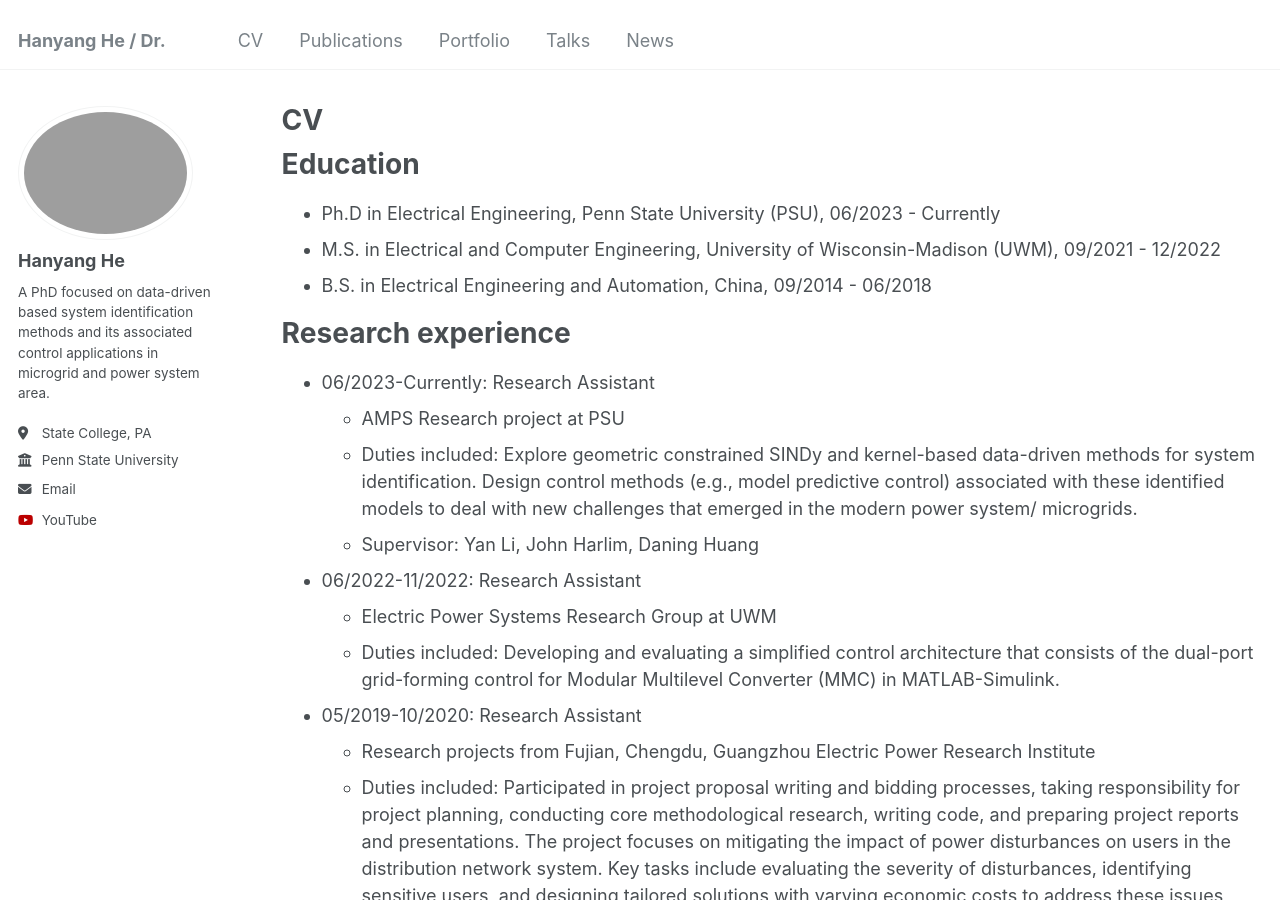
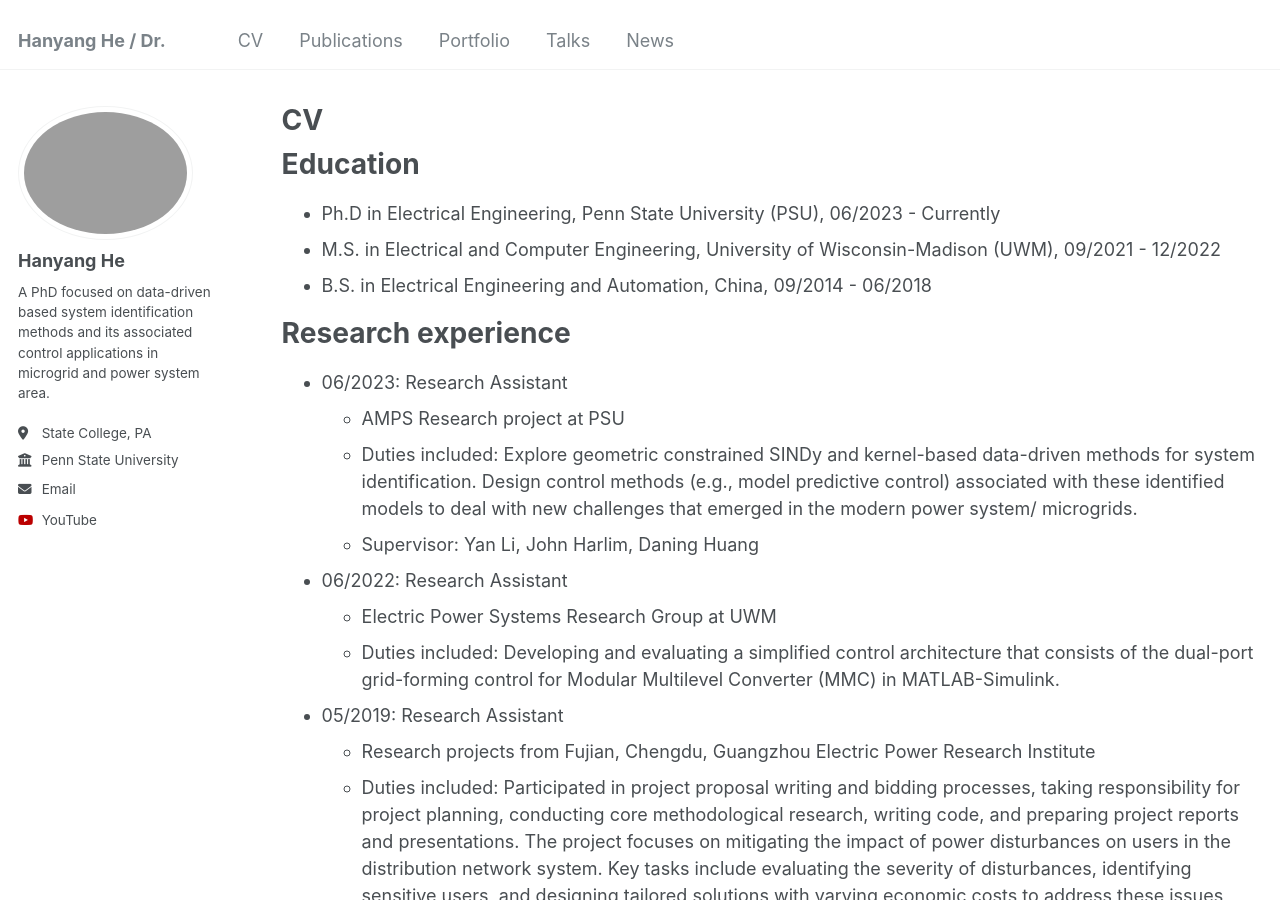
Before and after one commit to HanyangHe/HanyangHe.github.io, a Jekyll site: the page built from _pages/cv.md, in a window 1280 px wide and 900 px high. Built offline with Jekyll 4.4.1, drawn with Linux system fonts in a browser that asks for light colours; a script that is not in the unit is left out.

Commit message:
Update cv.md

```diff
--- a/_pages/cv.md
+++ b/_pages/cv.md
@@ -18,16 +18,16 @@ Education
 
 Research experience
 ======
-* 06/2023-Currently: Research Assistant
+* 06/2023: Research Assistant
   * AMPS Research project at PSU
   * Duties included: Explore geometric constrained SINDy and kernel-based data-driven methods for system identification. Design control methods (e.g., model predictive control) associated with these identified models to deal with new challenges that emerged in the modern power system/ microgrids.
   * Supervisor: Yan Li, John Harlim, Daning Huang
 
-* 06/2022-11/2022: Research Assistant
+* 06/2022: Research Assistant
   * Electric Power Systems Research Group at UWM
   * Duties included: Developing and evaluating a simplified control architecture that consists of the dual-port grid-forming control for Modular Multilevel Converter (MMC) in MATLAB-Simulink.
 
-* 05/2019-10/2020: Research Assistant
+* 05/2019: Research Assistant
   * Research projects from Fujian, Chengdu, Guangzhou Electric Power Research Institute
   * Duties included: Participated in project proposal writing and bidding processes, taking responsibility for project planning, conducting core methodological research, writing code, and preparing project reports and presentations. The project focuses on mitigating the impact of power disturbances on users in the distribution network system. Key tasks include evaluating the severity of disturbances, identifying sensitive users, and designing tailored solutions with varying economic costs to address these issues effectively.
 
```
